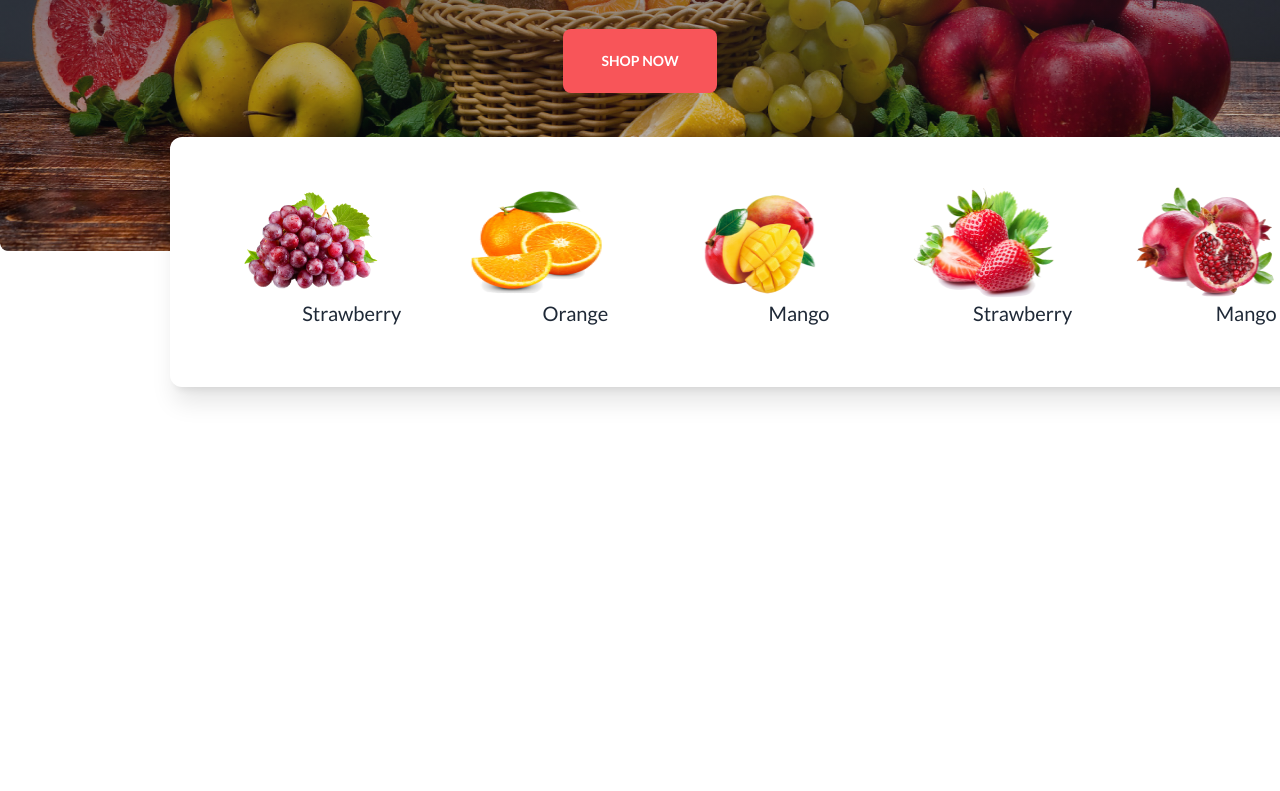
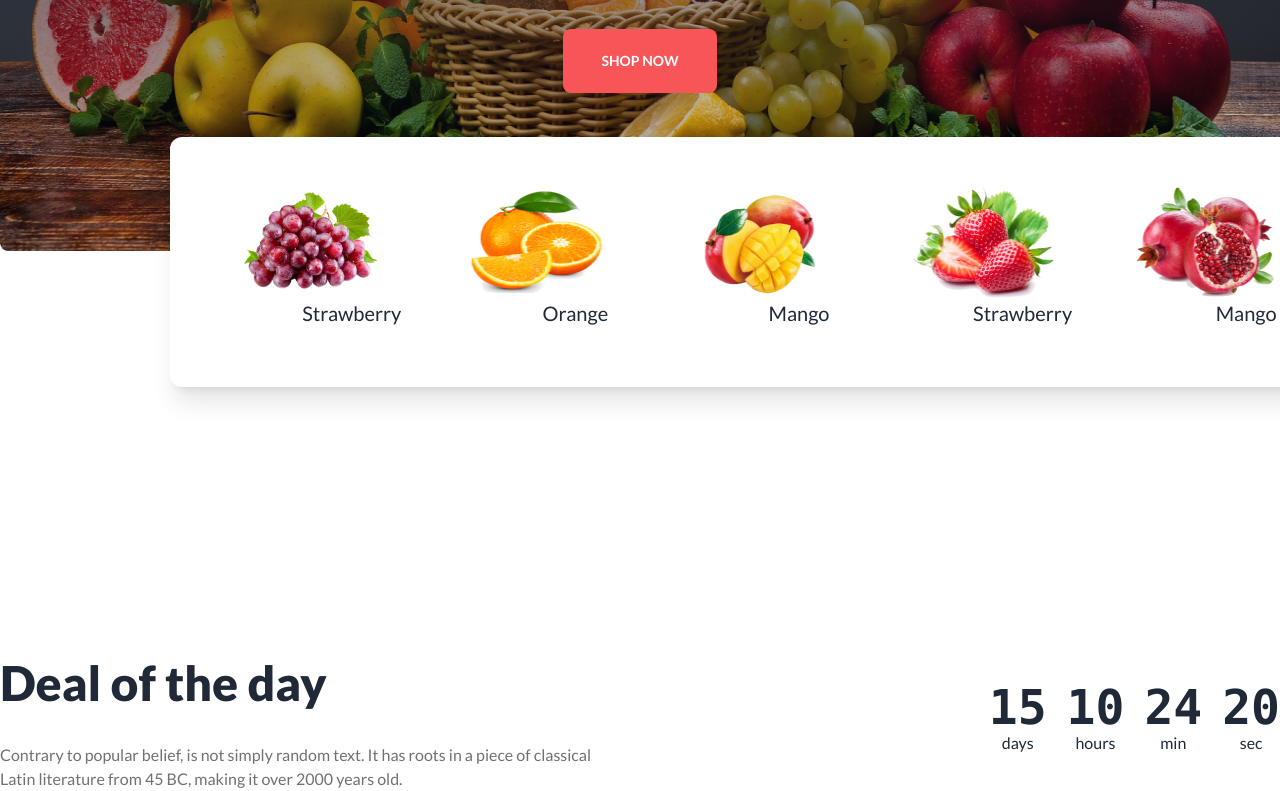
Before and after one commit to abdurtutul/b8a3-fruit-brust, a plain HTML site: page index.html in a window 1280 px wide. Shown: the part 575-1366 px from the top of the page. Before the commit the page ends 1082 px from the top, so only its background shows below. Drawn offline with nearby package versions, Linux system fonts and the light colour scheme; grey boxes are pictures that could not be loaded.

Commit message:
deal of the day with resposive

```diff
--- a/index.html
+++ b/index.html
@@ -195,7 +195,51 @@
 
 
     </header>
-    <main>
+    <!-- Deal of the day section -->
+    <main class="container mx-auto ">
+
+      <section class="lg:mt-[140px]">
+
+        <div class="grid grid-cols-1 lg:grid-cols-2  items-center">
+          <div>
+            <h1 class="lg:text-[48px] lg:text-start text-center text-[20px] font-extrabold">Deal of the day</h1>
+            <p class="lg:text-[16px] lg:text-start text-center text-[14px] text-[#12121299] lg:mt-[24px] px-[49px] lg:px-0">Contrary to popular belief, is not simply random text. It has roots in a piece of classical<br>Latin literature from 45 BC, making it over 2000 years old.</p>
+          </div>
+          <!-- countdown -->
+          <div class="grid grid-flow-col gap-5 text-center auto-cols-max lg:ml-auto justify-center lg:justify-start">
+            <div class="flex flex-col">
+              <span class="countdown font-mono text-5xl lg:text-[48px] text-[28px]  font-extrabold">
+                <span style="--value:15;"></span>
+              </span>
+              days
+            </div>
+            <div class="flex flex-col">
+              <span class="countdown font-mono text-5xl lg:text-[48px] text-[28px] font-extrabold">
+                <span style="--value:10;"></span>
+              </span>
+              hours
+            </div>
+            <div class="flex flex-col">
+              <span class="countdown font-mono text-5xl lg:text-[48px] text-[28px] font-extrabold">
+                <span style="--value:24;"></span>
+              </span>
+              min
+            </div>
+            <div class="flex flex-col">
+              <span class="countdown font-mono text-5xl lg:text-[48px] text-[28px] font-extrabold">
+                <span style="--value:20;"></span>
+              </span>
+              sec
+            </div>
+          </div>
+        </div>
+      </section>
+
+      <section>
+        <div>
+
+        </div>
+      </section>
 
     </main>
 
```
